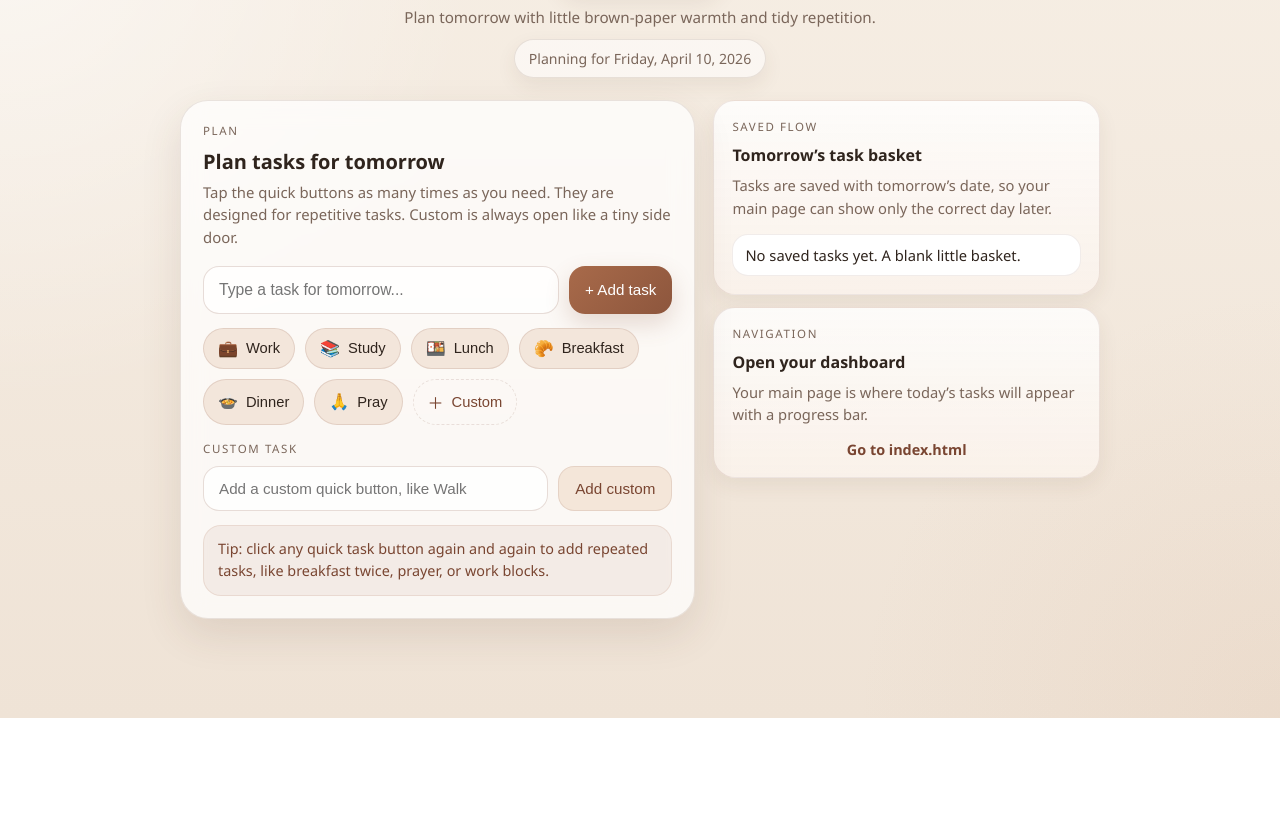
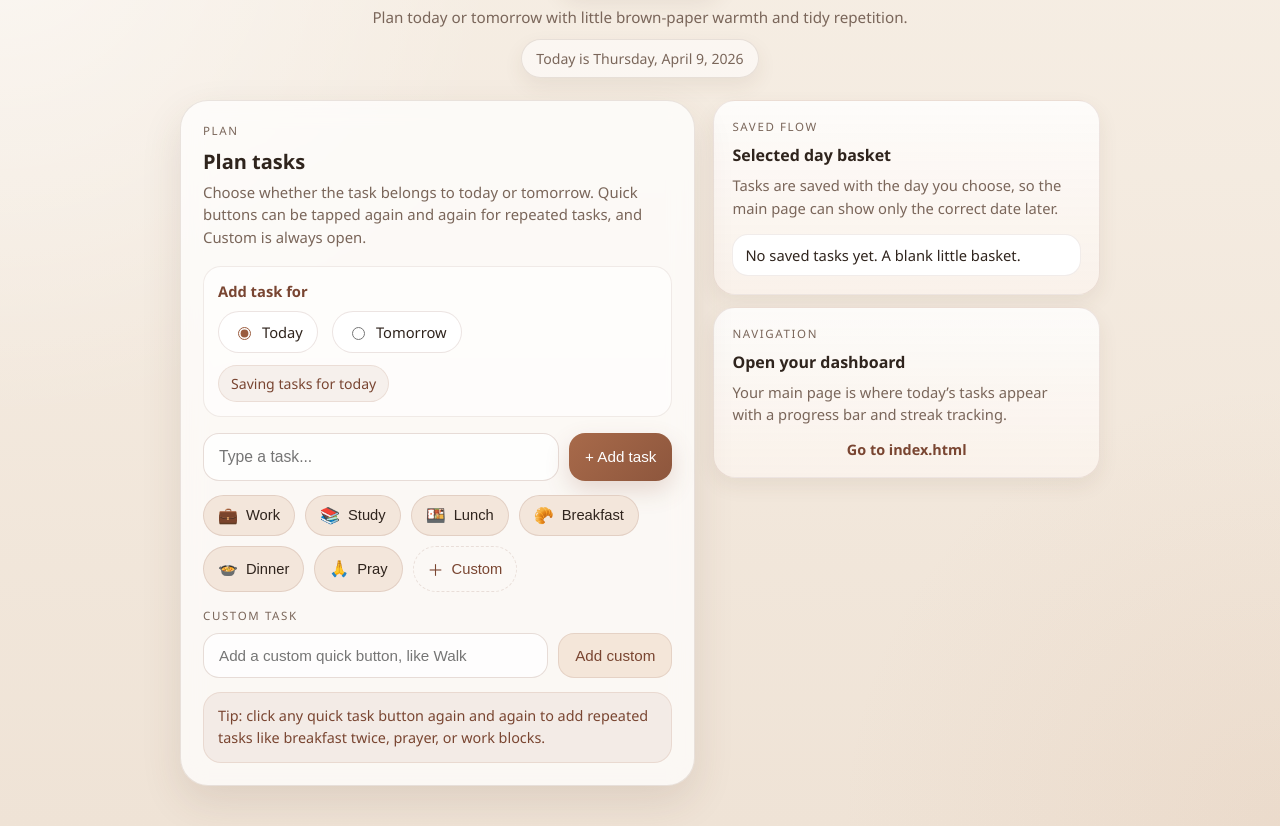
Before and after one commit to tania-sarkar-glitch/web-demo, a plain HTML site: page planner.html in a window 1280 px wide. Shown: the part 82-908 px from the top of the page. Before the commit the page ends 800 px from the top, so only its background shows below. Drawn offline with Linux system fonts and the light colour scheme.

Commit message:
Updated day option in planner

```diff
--- a/planner.html
+++ b/planner.html
@@ -27,6 +27,7 @@
     }
 
     * { box-sizing: border-box; }
+
     body {
       margin: 0;
       font-family: "Segoe UI", Arial, sans-serif;
@@ -123,6 +124,75 @@
       line-height: 1.5;
     }
 
+    .section-label {
+      font-size: 0.72rem;
+      letter-spacing: 0.14em;
+      text-transform: uppercase;
+      color: var(--muted);
+      margin: 0 0 10px;
+    }
+
+    .date-switch {
+      margin: 12px 0 16px;
+      padding: 14px;
+      border-radius: 18px;
+      background: rgba(255,255,255,0.55);
+      border: 1px solid rgba(121, 69, 49, 0.10);
+    }
+
+    .date-switch-row {
+      display: flex;
+      gap: 14px;
+      flex-wrap: wrap;
+      align-items: center;
+    }
+
+    .date-switch-title {
+      display: block;
+      margin-bottom: 10px;
+      color: var(--accent-dark);
+      font-size: 0.92rem;
+      font-weight: 600;
+    }
+
+    .radio-pill {
+      display: inline-flex;
+      align-items: center;
+      gap: 8px;
+      padding: 10px 14px;
+      border-radius: var(--radius-sm);
+      background: #fff;
+      border: 1px solid rgba(121, 69, 49, 0.14);
+      cursor: pointer;
+      transition: 0.18s ease;
+      user-select: none;
+      color: var(--text);
+      font-size: 0.92rem;
+    }
+
+    .radio-pill:hover {
+      background: #faf3ec;
+      transform: translateY(-1px);
+    }
+
+    .radio-pill input {
+      accent-color: var(--accent);
+      cursor: pointer;
+    }
+
+    .target-badge {
+      margin-top: 12px;
+      display: inline-flex;
+      align-items: center;
+      gap: 8px;
+      padding: 8px 12px;
+      border-radius: var(--radius-sm);
+      background: rgba(154, 92, 63, 0.08);
+      border: 1px solid rgba(154, 92, 63, 0.12);
+      color: var(--accent-dark);
+      font-size: 0.88rem;
+    }
+
     .input-row {
       display: flex;
       gap: 10px;
@@ -182,14 +252,6 @@
     .btn-soft:hover {
       background: #ecd9c7;
       transform: translateY(-1px);
-    }
-
-    .section-label {
-      font-size: 0.72rem;
-      letter-spacing: 0.14em;
-      text-transform: uppercase;
-      color: var(--muted);
-      margin: 0 0 10px;
     }
 
     .chips {
@@ -352,6 +414,8 @@
       .panel { padding: 18px; }
       .input-row, .custom-box { flex-direction: column; }
       .btn, .btn-primary, .btn-soft { width: 100%; }
+      .date-switch-row { flex-direction: column; align-items: flex-start; }
+      .radio-pill { width: 100%; justify-content: flex-start; }
     }
   </style>
 </head>
@@ -362,18 +426,33 @@
         <span class="brand-dot"></span>
         <h1>DayDraft</h1>
       </div>
-      <p class="sub">Plan tomorrow with little brown-paper warmth and tidy repetition.</p>
+      <p class="sub">Plan today or tomorrow with little brown-paper warmth and tidy repetition.</p>
       <div class="date-pill" id="plannerDate">Loading date…</div>
     </header>
 
     <div class="grid">
       <section class="panel">
         <p class="section-label">Plan</p>
-        <h2>Plan tasks for tomorrow</h2>
-        <p class="caption">Tap the quick buttons as many times as you need. They are designed for repetitive tasks. Custom is always open like a tiny side door.</p>
+        <h2>Plan tasks</h2>
+        <p class="caption">Choose whether the task belongs to today or tomorrow. Quick buttons can be tapped again and again for repeated tasks, and Custom is always open.</p>
+
+        <div class="date-switch">
+          <span class="date-switch-title">Add task for</span>
+          <div class="date-switch-row">
+            <label class="radio-pill">
+              <input type="radio" name="taskDate" value="today" checked />
+              Today
+            </label>
+            <label class="radio-pill">
+              <input type="radio" name="taskDate" value="tomorrow" />
+              Tomorrow
+            </label>
+          </div>
+          <div class="target-badge" id="targetBadge">Saving tasks for today</div>
+        </div>
 
         <div class="input-row">
-          <input id="taskInput" class="task-input" type="text" placeholder="Type a task for tomorrow..." maxlength="120" />
+          <input id="taskInput" class="task-input" type="text" placeholder="Type a task..." maxlength="120" />
           <button class="btn btn-primary" id="addBtn">+ Add task</button>
         </div>
 
@@ -386,16 +465,16 @@
         </div>
 
         <div class="hint">
-          Tip: click any quick task button again and again to add repeated tasks, like breakfast twice, prayer, or work blocks.
+          Tip: click any quick task button again and again to add repeated tasks like breakfast twice, prayer, or work blocks.
         </div>
       </section>
 
       <aside class="preview">
         <div class="preview-card">
           <p class="section-label">Saved flow</p>
-          <h3 class="preview-title">Tomorrow’s task basket</h3>
+          <h3 class="preview-title">Selected day basket</h3>
           <p class="preview-text">
-            Tasks are saved with tomorrow’s date, so your main page can show only the correct day later.
+            Tasks are saved with the day you choose, so the main page can show only the correct date later.
           </p>
           <ul class="mini-list" id="taskPreview"></ul>
         </div>
@@ -403,7 +482,7 @@
         <div class="preview-card">
           <p class="section-label">Navigation</p>
           <h3 class="preview-title">Open your dashboard</h3>
-          <p class="preview-text">Your main page is where today’s tasks will appear with a progress bar.</p>
+          <p class="preview-text">Your main page is where today’s tasks appear with a progress bar and streak tracking.</p>
           <div class="footer-link">
             <a href="index.html">Go to index.html</a>
           </div>
@@ -447,6 +526,10 @@
       });
     }
 
+    function todayISO() {
+      return new Date().toISOString().split("T")[0];
+    }
+
     function tomorrowISO() {
       const d = new Date();
       d.setDate(d.getDate() + 1);
@@ -465,10 +548,25 @@
       localStorage.setItem(STORAGE_KEY, JSON.stringify(tasks));
     }
 
+    function getSelectedDate() {
+      const selected = document.querySelector('input[name="taskDate"]:checked')?.value || "today";
+      return selected === "tomorrow" ? tomorrowISO() : todayISO();
+    }
+
+    function getSelectedLabel() {
+      const selected = document.querySelector('input[name="taskDate"]:checked')?.value || "today";
+      return selected === "tomorrow" ? "tomorrow" : "today";
+    }
+
     function renderDate() {
-      const tomorrow = new Date();
-      tomorrow.setDate(tomorrow.getDate() + 1);
-      document.getElementById("plannerDate").textContent = "Planning for " + formatDate(tomorrow);
+      const today = new Date();
+      document.getElementById("plannerDate").textContent = "Today is " + formatDate(today);
+    }
+
+    function updateTargetBadge() {
+      const label = getSelectedLabel();
+      const badge = document.getElementById("targetBadge");
+      badge.textContent = label === "today" ? "Saving tasks for today" : "Saving tasks for tomorrow";
     }
 
     function renderPresetChips() {
@@ -497,7 +595,8 @@
 
     function renderPreview() {
       const preview = document.getElementById("taskPreview");
-      const tasks = loadTasks().filter(t => t.date === tomorrowISO()).slice(0, 6);
+      const targetDate = getSelectedDate();
+      const tasks = loadTasks().filter(t => t.date === targetDate).slice(0, 6);
       preview.innerHTML = "";
 
       if (!tasks.length) {
@@ -520,17 +619,19 @@
       }
 
       const tasks = loadTasks();
+      const targetDate = getSelectedDate();
+
       tasks.push({
         id: uid(),
         text: clean,
-        date: tomorrowISO(),
+        date: targetDate,
         completed: false
       });
 
       saveTasks(tasks);
       document.getElementById("taskInput").value = "";
       renderPreview();
-      toast("Task saved for tomorrow.");
+      toast(getSelectedLabel() === "today" ? "Task saved for today." : "Task saved for tomorrow.");
     }
 
     document.getElementById("addBtn").addEventListener("click", () => {
@@ -553,7 +654,15 @@
       toast(`Custom button "${custom}" added.`);
     });
 
+    document.querySelectorAll('input[name="taskDate"]').forEach(radio => {
+      radio.addEventListener("change", () => {
+        updateTargetBadge();
+        renderPreview();
+      });
+    });
+
     renderDate();
+    updateTargetBadge();
     renderPresetChips();
     renderPreview();
   </script>
```
